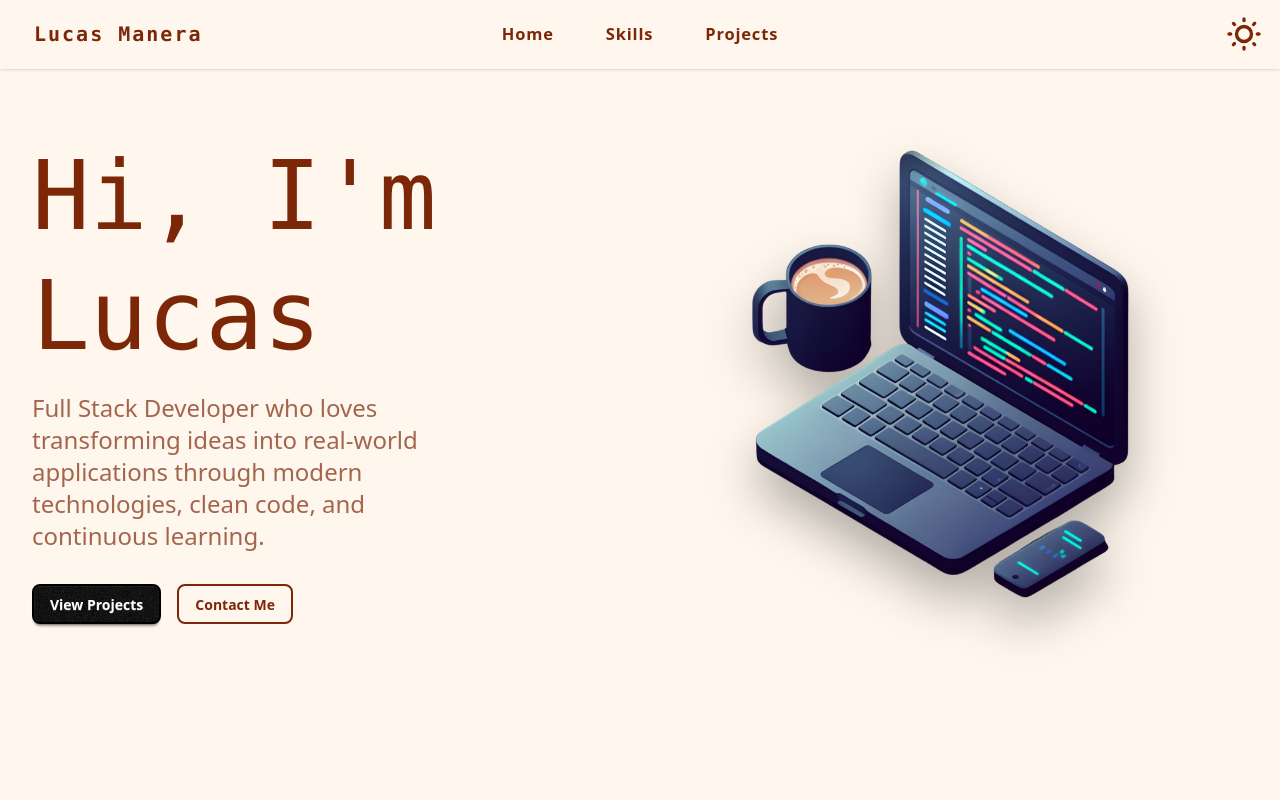
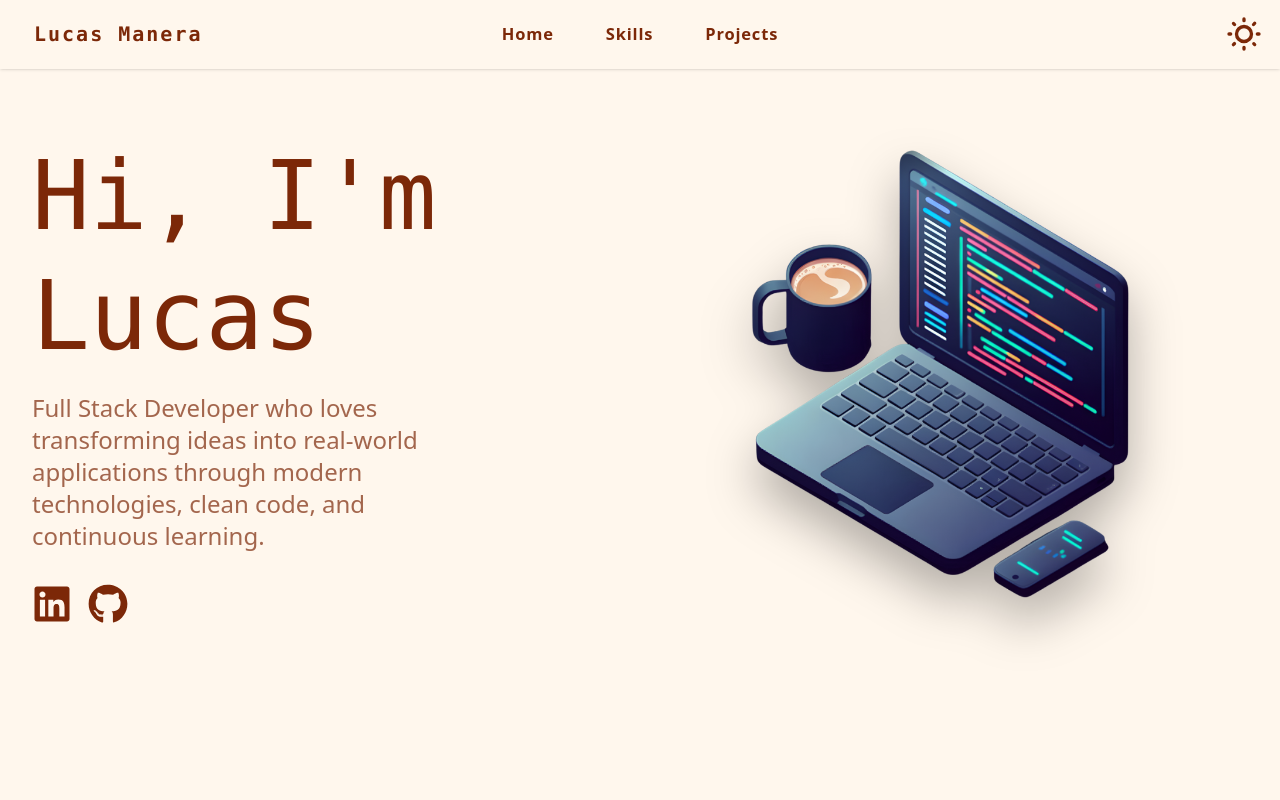
Before and after one commit to LucasManera2017/personal-portfolio, a React (Vite) app: page / in a window 1280 px wide. Shown: the top 800 px of the page. Built offline with nearby package versions, Linux system fonts and the light colour scheme.

Commit message:
fixed icons

```diff
--- a/src/components/HomePage.tsx
+++ b/src/components/HomePage.tsx
@@ -1,3 +1,4 @@
+import { FaGithub, FaLinkedin } from "react-icons/fa";
 import Magnet from "./Magnet";
 import Typewriter from "./Typewriter";
 import homeImg from '/img/homeImg.png'
@@ -17,8 +18,24 @@ const HomePage = () => {
             learning.
           </p>
           <div className="flex justify-center md:justify-start gap-4 pt-4">
-            <button className="btn btn-primary"><a href="#projects">View Projects</a></button>
-            <button className="btn btn-outline"><a href="#contacts">Contact Me</a></button>
+             <div className="flex gap-4">
+                      <a
+                        href="https://www.linkedin.com/in/lucas-manera"
+                        target="_blank"
+                        rel="noopener noreferrer"
+                        className="hover:text-blue-600 text-base-content transition-colors"
+                      >
+                        <FaLinkedin size={40} />
+                      </a>
+                      <a
+                        href="https://github.com/lucasmanera2017"
+                        target="_blank"
+                        rel="noopener noreferrer"
+                        className="hover:text-gray-800 text-base-content transition-colors"
+                      >
+                        <FaGithub size={40} />
+                      </a>
+                    </div>
           </div>
         </div>
 
```
